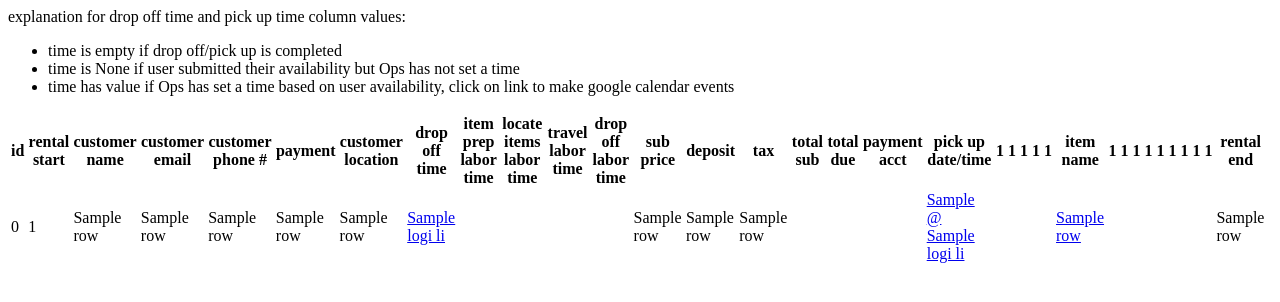
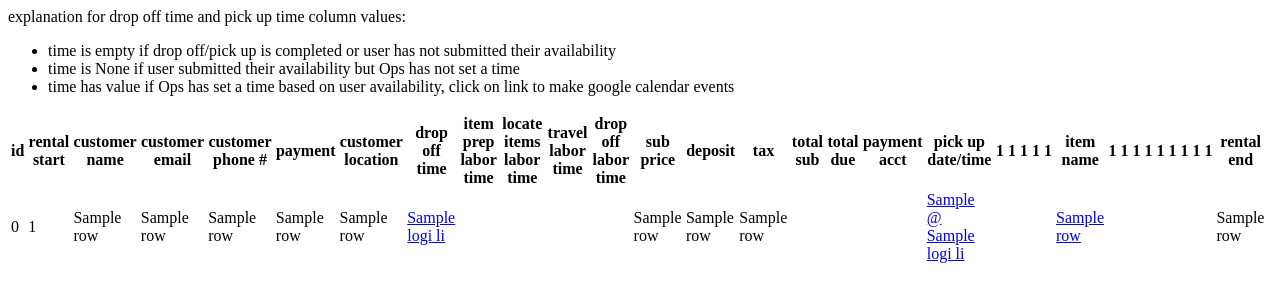
Before and after one commit to angihe93/auto-ops, a Flask app: template templates/index.html in a window 1280 px wide. Shown: the top 302 px of the page. Run offline with Flask 2, Linux system fonts and the light colour scheme; the template is opened without the code that fills it: most values are stand-ins (such as "Sample title", 1, 10 or a date in 2020); some libraries are stand-ins or nearby versions.

Commit message:
small change

```diff
--- a/templates/index.html
+++ b/templates/index.html
@@ -7,7 +7,7 @@
   <body>
     explanation for drop off time and pick up time column values:
     <ul>
-      <li>time is empty if drop off/pick up is completed</li>
+      <li>time is empty if drop off/pick up is completed or user has not submitted their availability</li>
       <li>time is None if user submitted their availability but Ops has not set a time</li>
       <li>time has value if Ops has set a time based on user availability, click on link to make google calendar events</li>
     </ul>
```
